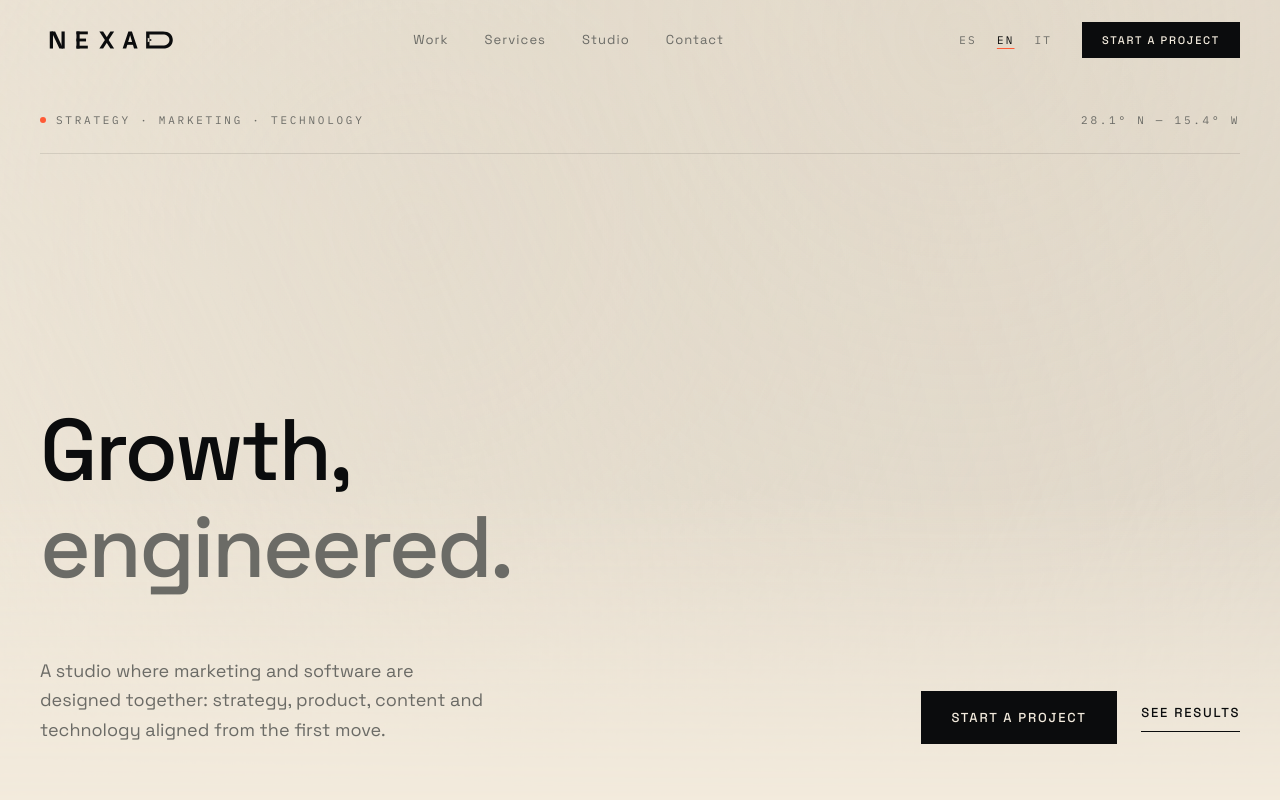
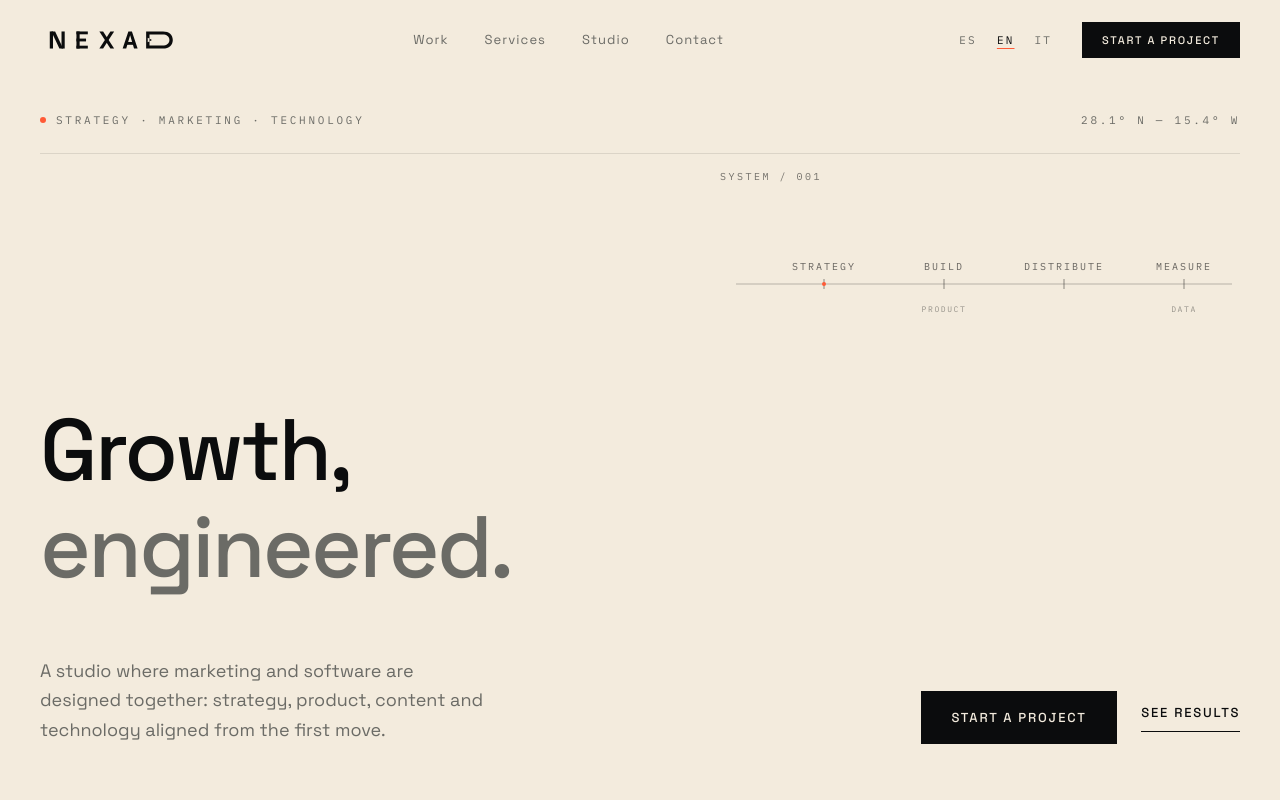
Before and after one commit to Moobley/NEXAD, a Next.js app: page /en in a window 1280 px wide. Shown: the top 800 px of the page. Built offline with nearby package versions, Linux system fonts and the light colour scheme.

Commit message:
riempita la hero

```diff
--- /dev/null
+++ b/components/sections/home/growth-system-visual.tsx
@@ -0,0 +1,90 @@
+/**
+ * Decorative editorial plate for the home Hero — "Growth, engineered."
+ *
+ * A single thin horizontal spine (STRATEGY → BUILD → DISTRIBUTE → MEASURE)
+ * with PRODUCT / DATA as quiet sub-scale captions. Reads as a continuous
+ * technical instrument. Purely decorative (aria-hidden); one signal dot
+ * travels slowly along the line.
+ */
+export function GrowthSystemVisual() {
+  return (
+    <>
+      <svg
+        viewBox="0 0 520 280"
+        aria-hidden="true"
+        className="h-auto w-full select-none"
+      >
+        <text
+          x="0"
+          y="20"
+          className="fill-obsidian/55 font-mono text-[10px] tracking-[0.25em]"
+        >
+          SYSTEM / 001
+        </text>
+
+        <line
+          x1="16"
+          y1="124"
+          x2="512"
+          y2="124"
+          className="stroke-obsidian/25"
+          strokeWidth="1"
+        />
+
+        <g className="stroke-obsidian/45" strokeWidth="1">
+          <line x1="104" y1="119" x2="104" y2="129" />
+          <line x1="224" y1="119" x2="224" y2="129" />
+          <line x1="344" y1="119" x2="344" y2="129" />
+          <line x1="464" y1="119" x2="464" y2="129" />
+        </g>
+
+        <circle cx="284" cy="124" r="2" className="system-travel fill-signal" />
+
+        <g
+          className="fill-obsidian/60 font-mono text-[10px] tracking-[0.2em]"
+          textAnchor="middle"
+        >
+          <text x="104" y="110">
+            STRATEGY
+          </text>
+          <text x="224" y="110">
+            BUILD
+          </text>
+          <text x="344" y="110">
+            DISTRIBUTE
+          </text>
+          <text x="464" y="110">
+            MEASURE
+          </text>
+        </g>
+
+        <g
+          className="fill-obsidian/40 font-mono text-[8px] tracking-[0.2em]"
+          textAnchor="middle"
+        >
+          <text x="224" y="152">
+            PRODUCT
+          </text>
+          <text x="464" y="152">
+            DATA
+          </text>
+        </g>
+      </svg>
+
+      <style>{`
+        @keyframes system-travel {
+          0%, 100% { transform: translateX(-180px); }
+          50% { transform: translateX(180px); }
+        }
+        .system-travel {
+          animation: system-travel 12s ease-in-out infinite;
+        }
+        @media (prefers-reduced-motion: reduce) {
+          .system-travel {
+            animation: none;
+          }
+        }
+      `}</style>
+    </>
+  )
+}
--- a/components/sections/home/hero.tsx
+++ b/components/sections/home/hero.tsx
@@ -2,7 +2,7 @@ import { getTranslations } from "next-intl/server"
 
 import { Link } from "@/i18n/navigation"
 import { Reveal } from "@/components/ui/reveal"
-import { AuroraBackground } from "@/components/ui/aurora-background"
+import { GrowthSystemVisual } from "@/components/sections/home/growth-system-visual"
 import { ForwardMark } from "@/components/ui/forward-mark"
 import { SignalDot } from "@/components/ui/signal-dot"
 
@@ -11,7 +11,15 @@ export async function Hero() {
 
   return (
     <section className="relative flex min-h-svh flex-col overflow-hidden pt-24 md:pt-28">
-      <AuroraBackground />
+      <div
+        aria-hidden
+        className="pointer-events-none absolute right-[max(2.5rem,calc((100vw-1600px)/2+2.5rem))] top-[10rem] hidden w-[400px] md:block lg:w-[520px]"
+      >
+        <Reveal variant="fade" trigger="load" delay={360}>
+          <GrowthSystemVisual />
+        </Reveal>
+      </div>
+
       <div className="relative z-10 mx-auto w-full max-w-[1600px] px-6 md:px-10">
         <Reveal trigger="load" variant="fade" delay={0}>
           <div className="flex items-center justify-between border-b border-obsidian/10 pb-6">
```
